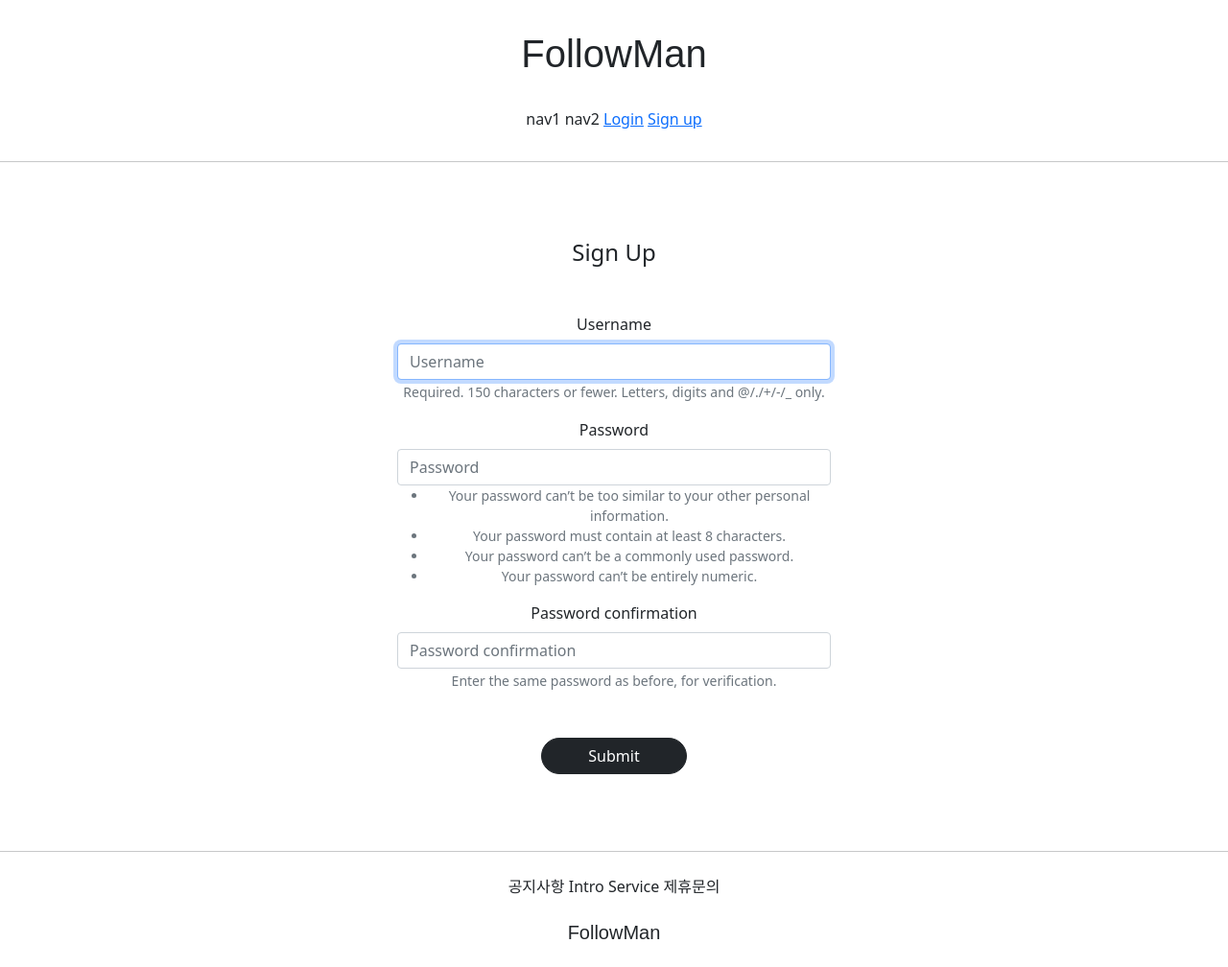
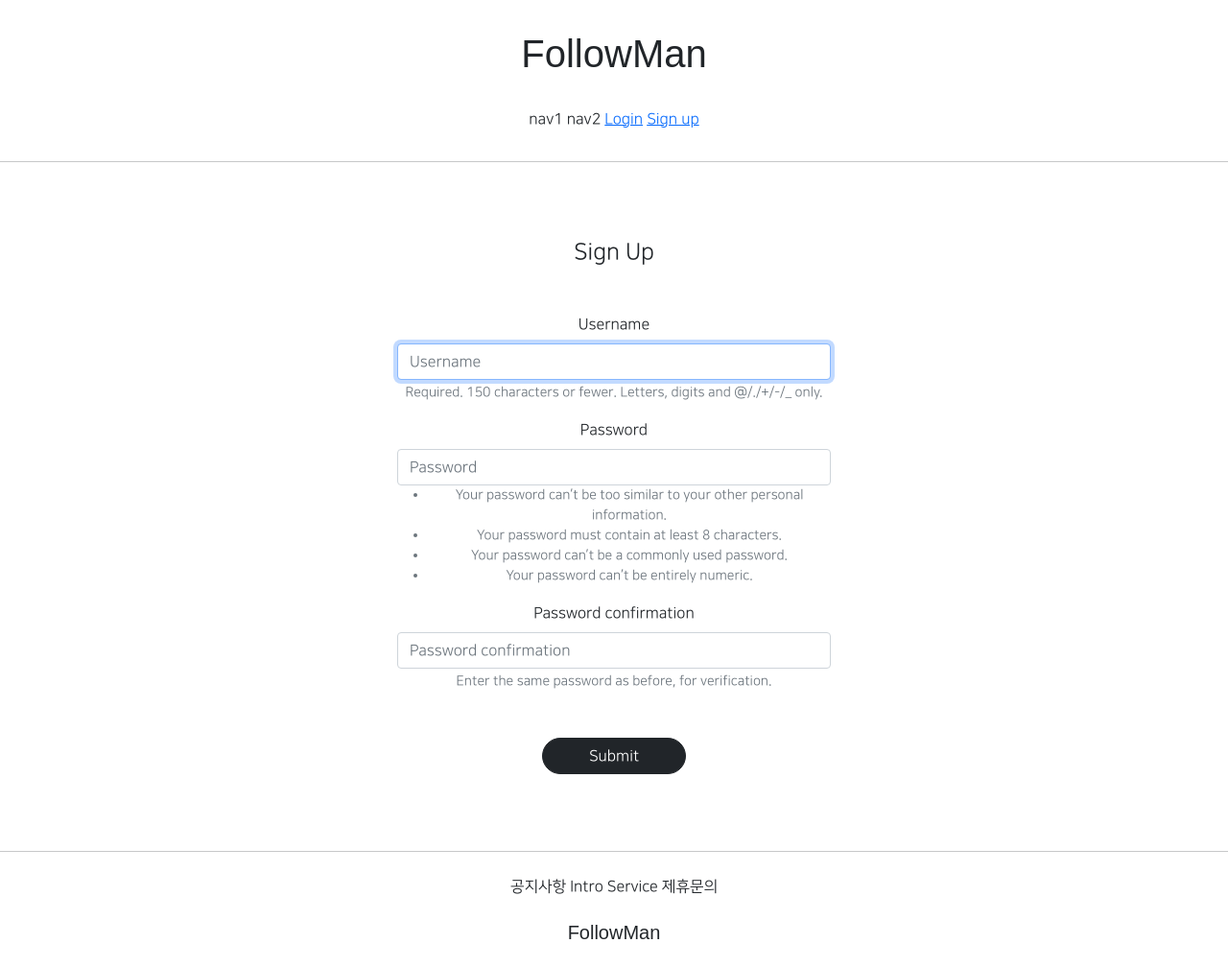
Before and after one commit to likeMinion/likeminion, a Django app: page /accounts/create/ in a window 1280 px wide. Shown: the whole page at 96% size. Run offline with Django 3.2, Linux system fonts and the light colour scheme; parts of the project's set-up code (start-up, migrations or seed data) failed here and were passed over; some libraries are stand-ins or nearby versions; some web fonts are replaced.

Commit message:
7월 15일 -3

```diff
--- a/templates/base.html
+++ b/templates/base.html
@@ -2,7 +2,7 @@
 <html lang="en">
 {% include 'head.html' %}
 
-<body>
+<body style="font-family: 'NanumSquareR'">
 
 {% include 'header.html' %}
 
--- a/templates/head.html
+++ b/templates/head.html
@@ -17,4 +17,28 @@
 
     {# Static Files Link #}
     <link rel="stylesheet" type="text/css" href="{% static 'base.css' %}">
+
+    {# 7월 15일 #}
+    <style>
+        @font-face {
+            font-family: 'NanumSquareR';
+            src: local('NanumSquareR'), {# 자체 로컬에 해당 파일을 있으면 쓰고 없으면 #}
+            url("{% static 'fonts/NanumSquareR.otf' %}") format("opentype"); {# url에 있는 font를 사용하겠다 #}
+        }
+        @font-face {
+            font-family: 'NanumSquareEB';
+            src: local('NanumSquareEB'),
+            url("{% static 'fonts/NanumSquareEB.otf' %}") format("opentype");
+        }
+        @font-face {
+            font-family: 'NanumSquareB';
+            src: local('NanumSquareB'),
+            url("{% static 'fonts/NanumSquareB.otf' %}") format("opentype");
+        }
+        @font-face {
+            font-family: 'NanumSquareL';
+            src: local('NanumSquareL'),
+            url("{% static 'fonts/NanumSquareL.otf' %}") format("opentype");
+        }
+    </style>
 </head>
```
Also changed, not shown: static/fonts/NanumSquareB.otf (added), static/fonts/NanumSquareEB.otf (added), static/fonts/NanumSquareL.otf (added), static/fonts/NanumSquareR.otf (added).
